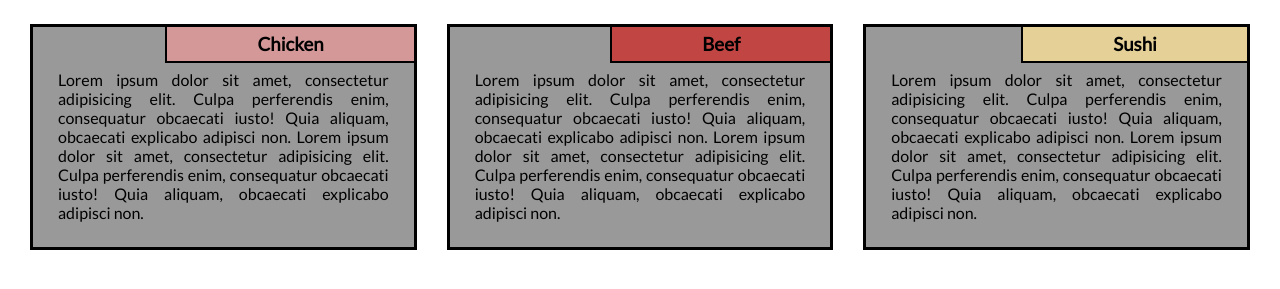
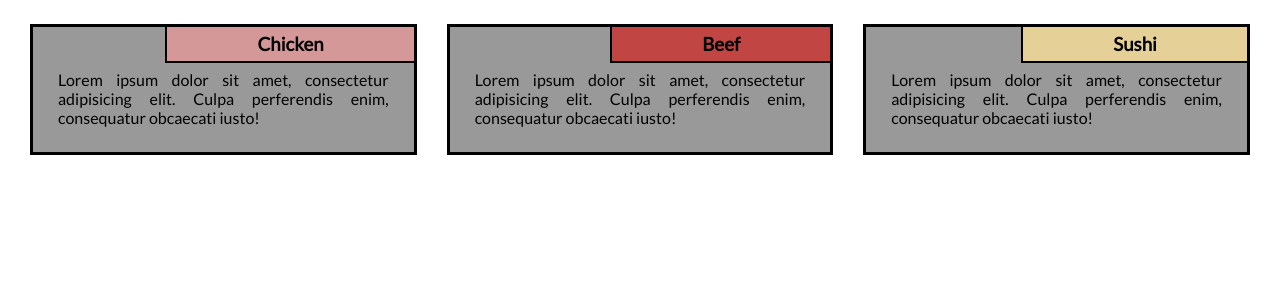
Before and after one commit to pv6234/module2, a plain HTML site: page index.html in a window 1280 px wide. Shown: the part 135-424 px from the top of the page. Drawn offline with Linux system fonts and the light colour scheme.

Commit message:
Update index.html

```diff
--- a/index.html
+++ b/index.html
@@ -17,7 +17,7 @@
 <h3>Chicken</h3>
 </div>
 <p>
-Lorem ipsum dolor sit amet, consectetur adipisicing elit. Culpa perferendis enim, consequatur obcaecati iusto! Quia aliquam, obcaecati explicabo adipisci non. Lorem ipsum dolor sit amet, consectetur adipisicing elit. Culpa perferendis enim, consequatur obcaecati iusto! Quia aliquam, obcaecati explicabo adipisci non.
+Lorem ipsum dolor sit amet, consectetur adipisicing elit. Culpa perferendis enim, consequatur obcaecati iusto!
 </p>
 </div>
 </div>
@@ -27,7 +27,7 @@ Lorem ipsum dolor sit amet, consectetur adipisicing elit. Culpa perferendis enim
 <h3>Beef</h3>
 </div>
 <p>
-Lorem ipsum dolor sit amet, consectetur adipisicing elit. Culpa perferendis enim, consequatur obcaecati iusto! Quia aliquam, obcaecati explicabo adipisci non. Lorem ipsum dolor sit amet, consectetur adipisicing elit. Culpa perferendis enim, consequatur obcaecati iusto! Quia aliquam, obcaecati explicabo adipisci non.
+Lorem ipsum dolor sit amet, consectetur adipisicing elit. Culpa perferendis enim, consequatur obcaecati iusto!
 </p>
 </div>
 </div>
@@ -37,7 +37,7 @@ Lorem ipsum dolor sit amet, consectetur adipisicing elit. Culpa perferendis enim
 <h3>Sushi</h3>
 </div>
 <p>
- Lorem ipsum dolor sit amet, consectetur adipisicing elit. Culpa perferendis enim, consequatur obcaecati iusto! Quia aliquam, obcaecati explicabo adipisci non. Lorem ipsum dolor sit amet, consectetur adipisicing elit. Culpa perferendis enim, consequatur obcaecati iusto! Quia aliquam, obcaecati explicabo adipisci non.
+ Lorem ipsum dolor sit amet, consectetur adipisicing elit. Culpa perferendis enim, consequatur obcaecati iusto!
 </p>
 </div>
 </div>
```
